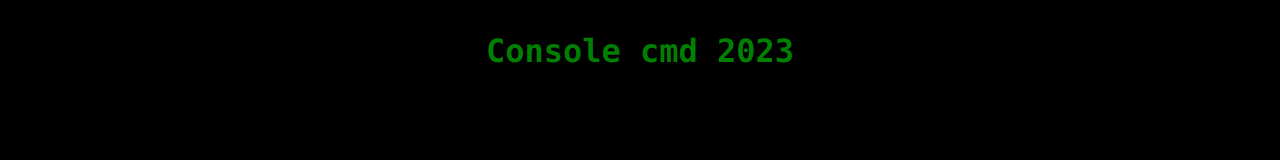
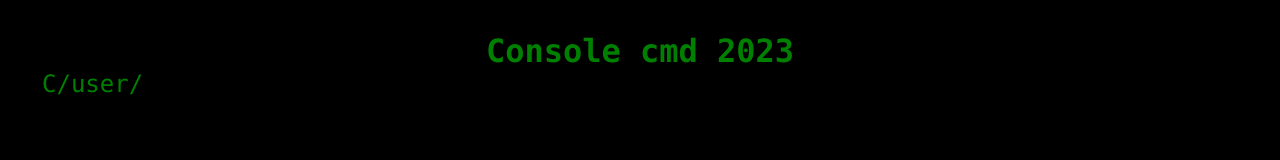
Before and after one commit to AndrewGalkin123/reduxlesson2, a React (Create React App) app: page / in a window 1280 px wide. Shown: the top 160 px of the page. Built offline with nearby package versions, Linux system fonts and the light colour scheme.

Commit message:
styled components

```diff
--- a/src/App.js
+++ b/src/App.js
@@ -20,8 +20,8 @@ function App() {
         <Title color={"green"}>Console cmd 2023</Title>
       </Flex>
       <Flex direction="column">
-        <Console />
-        <Button color="green" outlined align="flex-end">Отправить</Button>
+        <Console color="green"/>
+        <Button color="green"  align="flex-end">Отправить</Button>
       </Flex>
 
     </AppWrapper>
--- a/src/components/Button.js
+++ b/src/components/Button.js
@@ -1,7 +1,18 @@
 import React from "react";
-import styled, {css} from "styled-components";
+import styled, {css, keyframes} from "styled-components";
 
-const StyledButton = styled.button`
+const rotateAnimation = keyframes`
+0% {
+    transform: rotateZ(0deg);
+}
+100% {
+    transform: rotateZ(360deg);
+}
+`
+
+const StyledButton = styled.button.attrs(props => ({
+    outlined: true
+}))`
 border: none;
 padding: 10px 15px;
 font-size: 18px;
@@ -9,6 +20,10 @@ curson: pointer;
 &:focus {
     outline: none;
 }
+&:hover {
+    animation: ${rotateAnimation} 1s infinite linear;
+}
+
 align-self: ${props => props.align || "stretch"};
 
 
--- a/src/components/Console.js
+++ b/src/components/Console.js
@@ -1,5 +1,7 @@
-import React from "react";
+import React, { useState } from "react";
 import styled from "styled-components";
+import Flex from "./Flex";
+import Line from "./Line";
 
 const StyledConsole = styled.textarea`
 width: 100%;
@@ -8,15 +10,23 @@ background: black;
 font-size: 24px;
 border: none;j
 resize: none;
-color: ${({color}) => color || "white"};
+color: ${({ color }) => color || "white"};
 &:focus {
     outline: none;
 }
 `
 
-const Console = (props) => {
-    return(
-        <StyledConsole {...props}/>
+const Console = ({color, ...props}) => {
+    const [lines, setLines] = useState(['C/user/'])
+    return (
+        <Flex>
+            <Flex direction="column" margin="0 10px">
+                {lines.map(line =>
+                    <Line color={color}>{line}</Line>
+                )}
+            </Flex>
+            <StyledConsole color={color} {...props}/>
+        </Flex>
 
 
     )
--- /dev/null
+++ b/src/components/Line.js
@@ -0,0 +1,15 @@
+import React from "react";
+import styled from "styled-components";
+
+const StyledLine = styled.div`
+font-size: 24px;
+color: ${props => props.color || 'white'}
+`
+
+const Line = (props) => {
+    return(
+        <StyledLine {...props}/>
+    )
+}
+
+export default Line
```
